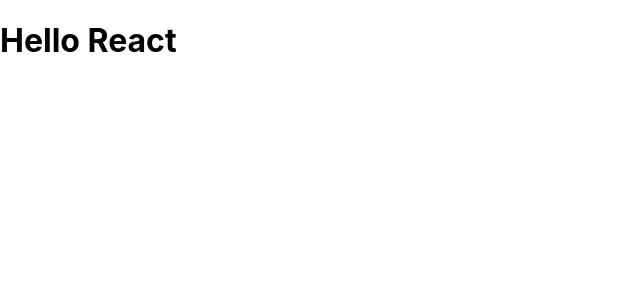
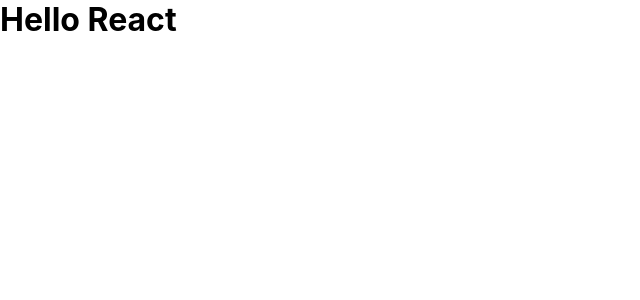
Before and after one commit to gavryk/GameBar, a React (Create React App) app: page / in a window 1280 px wide. Shown: the top 300 px of the page, without its empty margins (0-640 px from the left). Built offline with nearby package versions, Linux system fonts and the light colour scheme.

Commit message:
start new project

```diff
--- a/package.json
+++ b/package.json
@@ -6,10 +6,14 @@
     "@testing-library/jest-dom": "^5.16.4",
     "@testing-library/react": "^13.2.0",
     "@testing-library/user-event": "^13.5.0",
+    "axios": "^0.27.2",
     "node-sass": "^7.0.1",
     "react": "^18.1.0",
     "react-dom": "^18.1.0",
+    "react-redux": "^8.0.2",
     "react-scripts": "5.0.1",
+    "redux": "^4.2.0",
+    "redux-thunk": "^2.4.1",
     "web-vitals": "^2.1.4"
   },
   "scripts": {
--- a/src/index.scss
+++ b/src/index.scss
@@ -1,3 +1,10 @@
+* {
+  padding: 0;
+  margin: 0;
+  box-sizing: border-box;
+
+}
+
 body {
   margin: 0;
   font-family: -apple-system, BlinkMacSystemFont, 'Segoe UI', 'Roboto', 'Oxygen',
```
Also changed, not shown: src/redux/reducers/games.js (added, +11 -0 lines), src/redux/reducers/index.js (added, +8 -0 lines), src/redux/store.js (added, +14 -0 lines), 1 other file (tests, documents, lock files or other folders).
